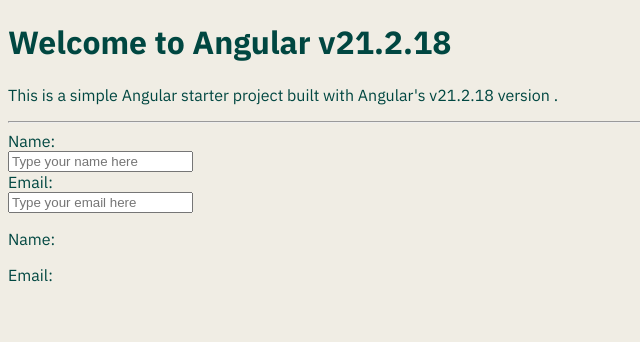
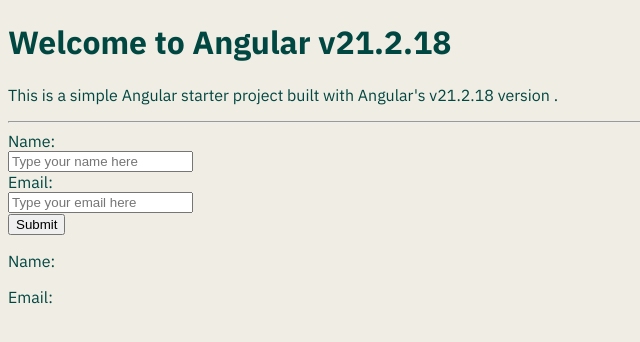
Before and after one commit to vCentDev/reactive-forms-practice, an Angular app: page / in a window 1280 px wide. Shown: the top 342 px of the page, without its empty margins (0-640 px from the left). Built offline with nearby package versions, Linux system fonts and the light colour scheme.

Commit message:
chore: exercise 3 completed

```diff
--- a/src/app/app.html
+++ b/src/app/app.html
@@ -1,11 +1,12 @@
 <h1>Welcome to {{ title() }}</h1>
 <p>This is a simple Angular starter project built with Angular's v21.2.18 version .</p>
 <hr />
-<form [formGroup]="userForm">
+<form [formGroup]="userForm" (ngSubmit)="onSubmit()">
   <label for="name">Name:</label>
   <input type="text" id="name" placeholder="Type your name here" formControlName="name" />
   <label for="email">Email:</label>
   <input type="text" id="email" placeholder="Type your email here" formControlName="email" />
+  <button type="submit">Submit</button>
 </form>
 <p>Name: {{userForm.value.name}}</p>
 <p>Email: {{userForm.value.email}}</p>
--- a/src/app/app.ts
+++ b/src/app/app.ts
@@ -8,9 +8,14 @@
   styleUrl: './app.css',
 })
 export class App {
+
   protected readonly title = signal('Angular v21.2.18');
   userForm = new FormGroup({
     name: new FormControl(''),
     email: new FormControl(''),
   });
+
+  onSubmit() {
+    console.log(this.userForm.value)
+    }
 }
```
